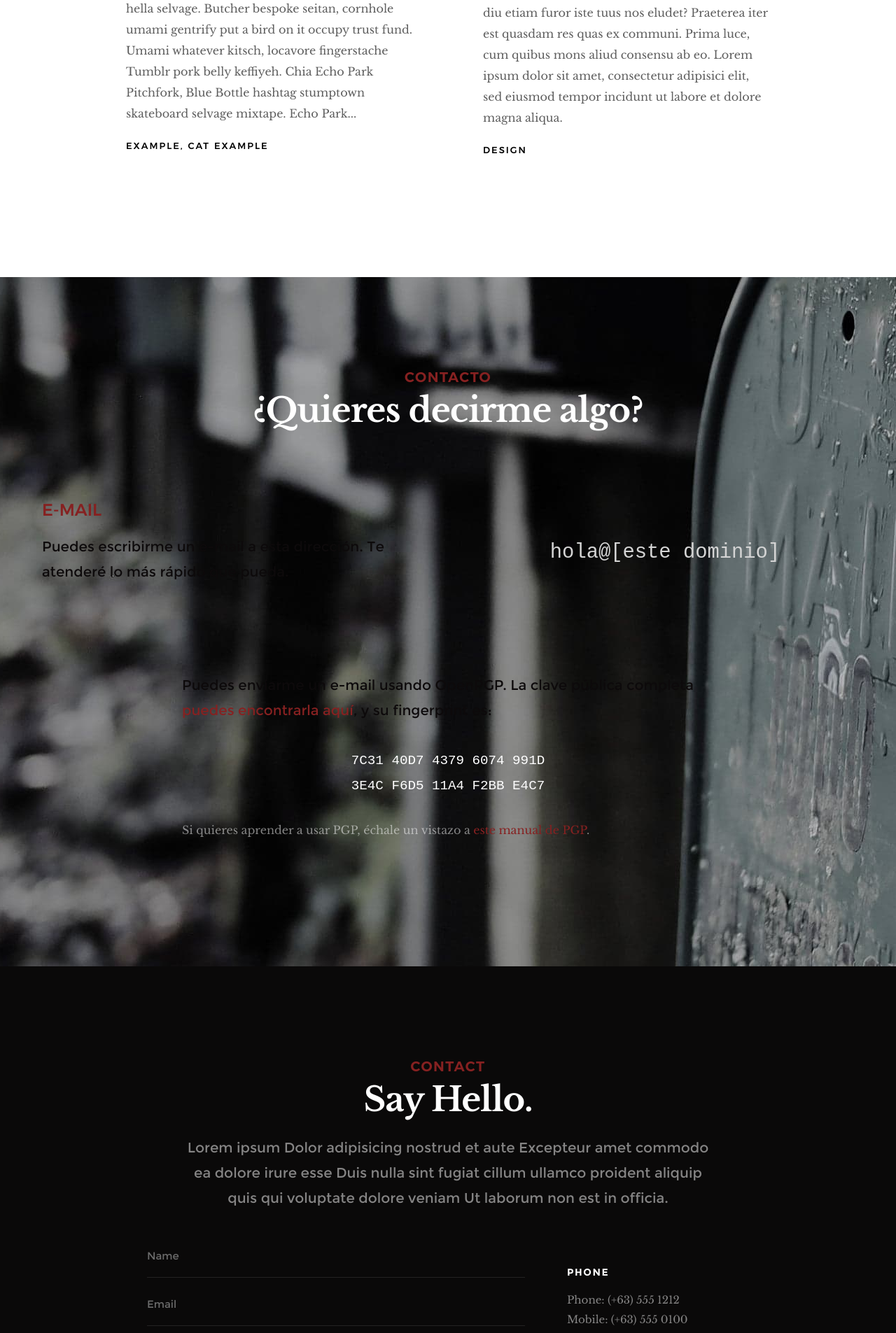
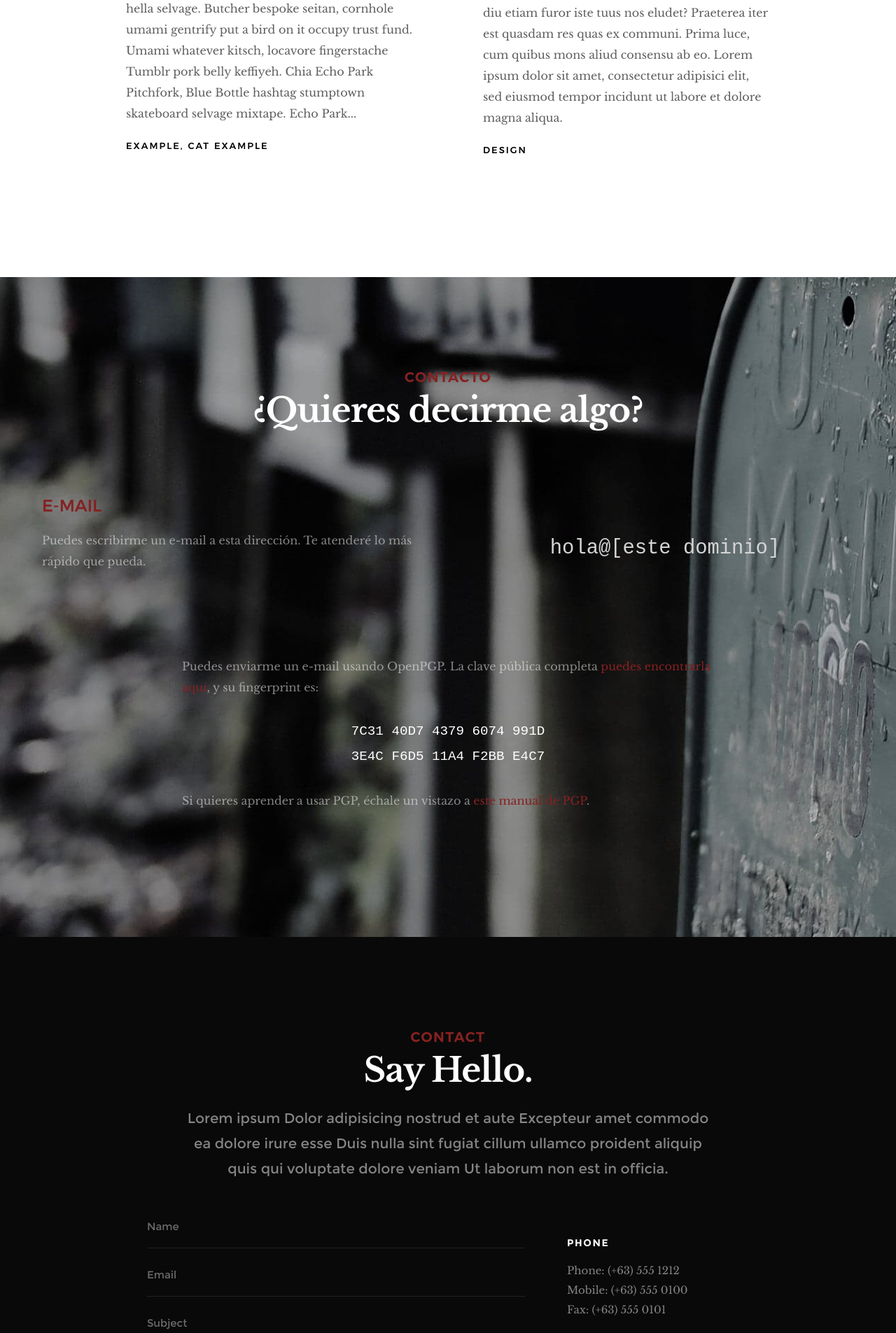
Before and after one commit to MrAnnix/Hola-theme-Jekyll, a Jekyll site: the page built from index.html, in a window 1280 px wide. Shown: the part 4495-6400 px from the top of the page at 70% size. Built offline with Jekyll 4.4.1, drawn with Linux system fonts in a browser that asks for light colours.

Commit message:
Update index.html

```diff
--- a/index.html
+++ b/index.html
@@ -184,13 +184,13 @@ layout: default
         <div class="col-full">
             <h3>Contacto</h3>
             <h1>¿Quieres decirme algo?</h1>
-            <p class="lead"></p>
+            <p></p>
         </div>
     </div>
     <div class="row basic-content">
         <div class="col-six tab-full left">
             <h3 style="color:#862121;">E-MAIL</h3>
-            <p class="lead">Puedes escribirme un e-mail a esta dirección. Te atenderé lo más rápido que pueda.</p>
+            <p>Puedes escribirme un e-mail a esta dirección. Te atenderé lo más rápido que pueda.</p>
         </div>
         <div class="col-six tab-full right">
             <h3 style="color:#862121;font-family:librebaskerville-bold" ;><br></h3>
@@ -200,7 +200,7 @@ layout: default
     <div class="row basic-content one-column">
         <div class="col-eight tab-full">
             <h3></h3>
-            <p class="lead">Puedes enviarme un e-mail usando OpenPGP. La clave pública completa <a href="/Raul_San_Martin_Aniceto_pub.asc" title="Clave PGP">puedes encontrarla aquí</a>, y su fingerprint es:</p>
+            <p>Puedes enviarme un e-mail usando OpenPGP. La clave pública completa <a href="/Raul_San_Martin_Aniceto_pub.asc" title="Clave PGP">puedes encontrarla aquí</a>, y su fingerprint es:</p>
                 <div class="fingerprint" style="color:#ffffff;text-align:center;font-family: 'Roboto Mono', monospace;font-size:1.2em">
                     <div class="line">7C31 40D7 4379 6074 991D</div>
                     <div class="line">3E4C F6D5 11A4 F2BB E4C7</div>
```
